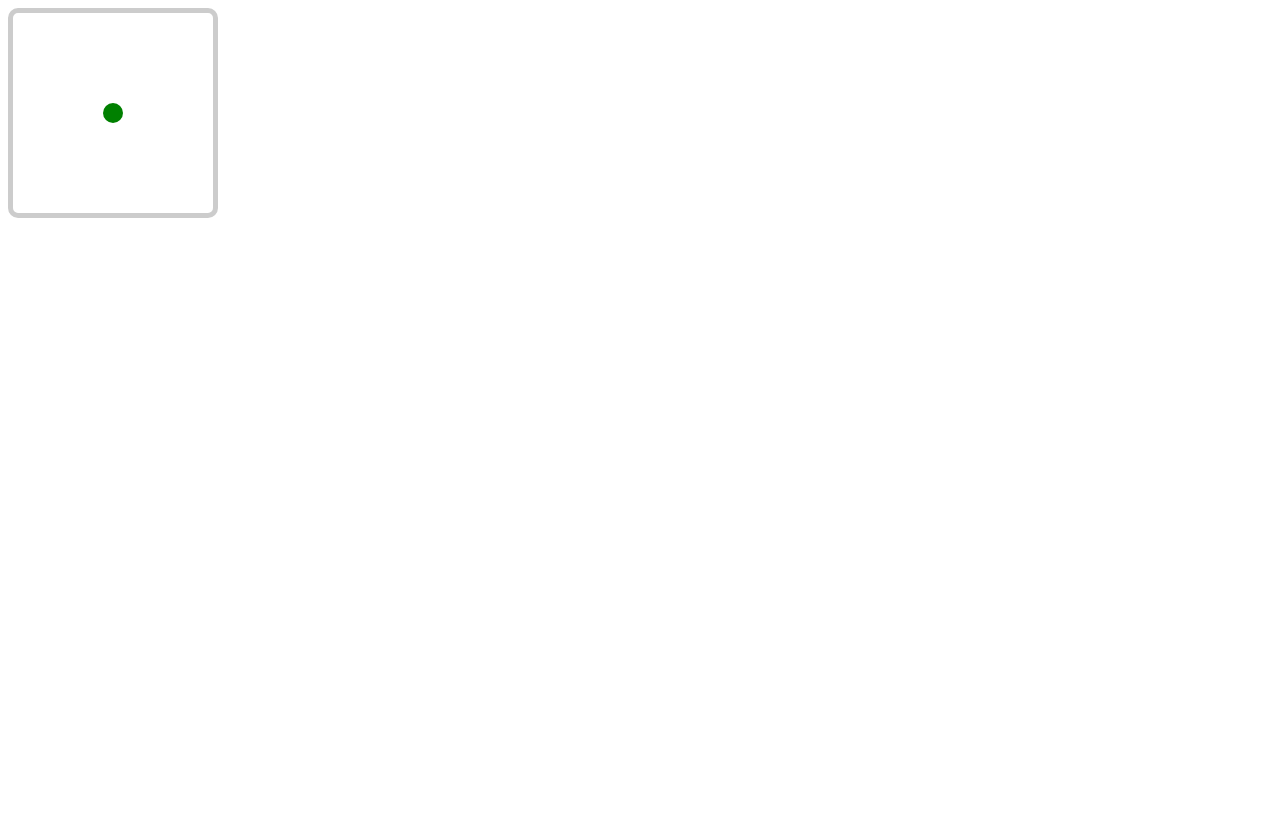
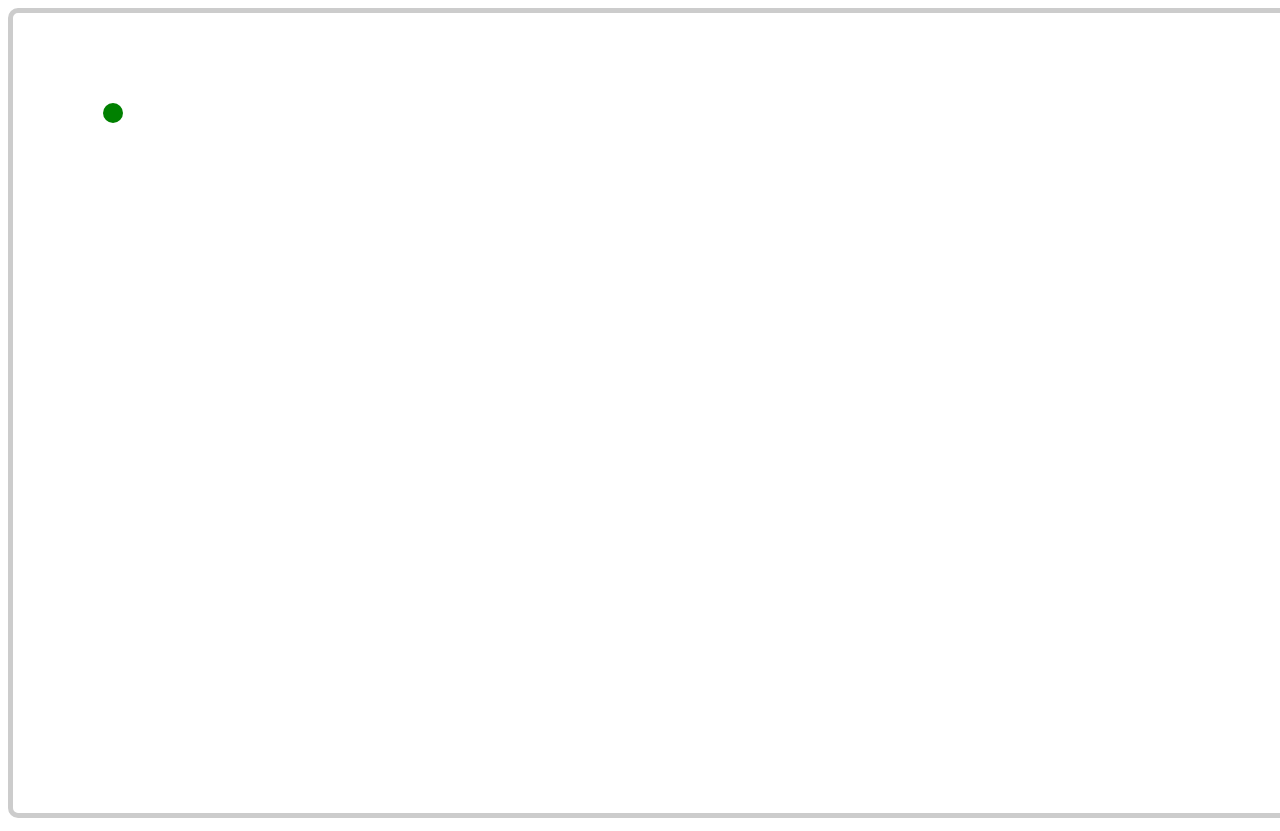
Before and after one commit to Yen168/chromeexperiments, a plain HTML site: page index.htm in a window 1280 px wide. Before the commit the page ends 800 px from the top, so only its background shows below. Drawn offline with Linux system fonts and the light colour scheme.

Commit message:
Update index.htm

```diff
--- a/index.htm
+++ b/index.htm
@@ -6,8 +6,8 @@
     <style>
     .garden {
         position: relative;
-        width: 200px;
-        height: 200px;
+        width: 100vw;
+        height: 100vh;
         border: 5px solid #CCC;
         border-radius: 10px;
     }
```
